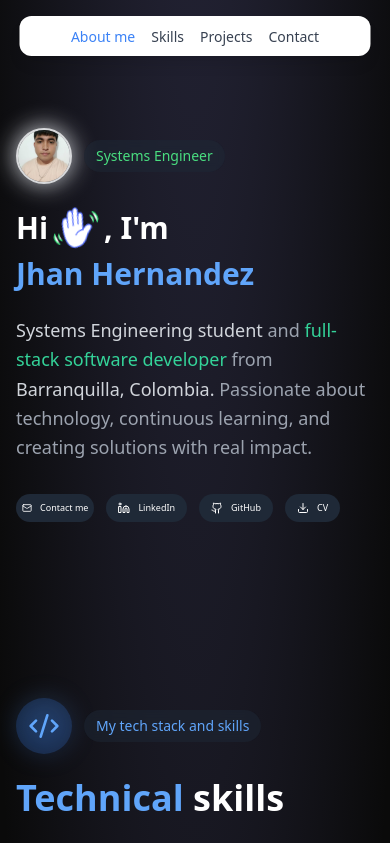
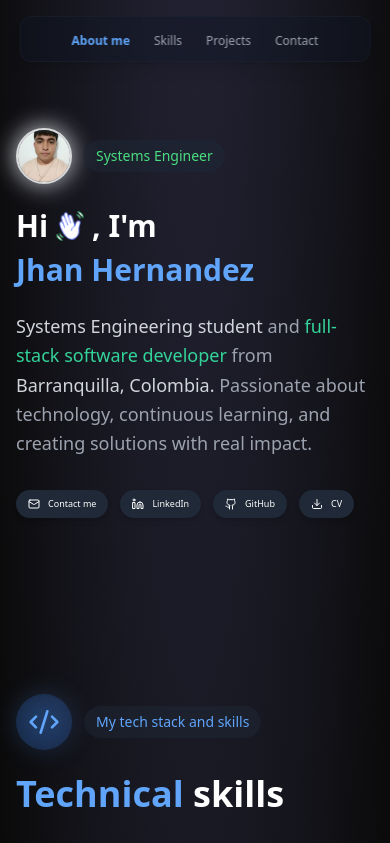
Before and after one commit to jhanhrndz/jhandev-portfolio, a React (Vite) app: page / in a window 390 px wide. Shown: the top 843 px of the page. Built offline with nearby package versions, Linux system fonts and the light colour scheme.

Commit message:
changes refactor changes

```diff
--- a/src/components/NavBar.jsx
+++ b/src/components/NavBar.jsx
@@ -27,21 +27,23 @@ const Navbar = () => {
 
   return (
     <nav
-      className={`fixed top-4 left-1/2 transform -translate-x-1/2 w-[90%] md:w-[40%] lg:w-[35%] px-4 py-2 rounded-xl transition-all duration-300 z-50 ${
-        scrolling ? "bg-white/70 backdrop-blur-md" : "bg-white shadow-lg"
+      className={`fixed top-4 left-1/2 transform -translate-x-1/2 w-[90%] md:w-[45%] lg:w-[35%] px-4 py-2.5 rounded-xl transition-all duration-300 z-50 border ${
+        scrolling
+          ? "bg-gray-950/80 border-gray-800/80 backdrop-blur-md shadow-2xl"
+          : "bg-gray-900/40 border-gray-800/40 backdrop-blur-sm shadow-lg"
       }`}
     >
-      <ul className="flex justify-center space-x-4">
+      <ul className="flex justify-center space-x-6">
         {["About me", "Skills", "Projects", "Contact"].map((section) => {
           const sectionId = section.toLowerCase().replace(" ", "-");
           return (
             <li key={section}>
               <a
                 href={`#${sectionId}`}
-                className={`text-sm font-medium transition-colors ${
+                className={`text-xs sm:text-sm font-medium transition-colors duration-200 ${
                   activeSection === sectionId
-                    ? "text-blue-500"
-                    : "text-gray-700 hover:text-blue-500"
+                    ? "text-blue-400 font-semibold"
+                    : "text-gray-400 hover:text-white"
                 }`}
               >
                 {section}
--- a/src/components/ProjectPlatformButtons.jsx
+++ b/src/components/ProjectPlatformButtons.jsx
@@ -83,7 +83,7 @@ const ProjectPlatformButtons = ({ platforms }) => (
 ProjectPlatformButtons.propTypes = {
     platforms: PropTypes.arrayOf(
         PropTypes.shape({
-            type: PropTypes.oneOf(['github', 'kaggle', 'demo', 'live']).isRequired,
+            type: PropTypes.oneOf(['github', 'kaggle', 'demo', 'live', 'colab']).isRequired,
             url: PropTypes.string.isRequired,
         })
     ).isRequired,
--- a/src/components/ProjectsCard.jsx
+++ b/src/components/ProjectsCard.jsx
@@ -72,7 +72,7 @@ ProjectCard.propTypes = {
         tags: PropTypes.arrayOf(PropTypes.string).isRequired,
         platforms: PropTypes.arrayOf(
             PropTypes.shape({
-                type: PropTypes.oneOf(['github', 'kaggle', 'demo', 'live']).isRequired,
+                type: PropTypes.oneOf(['github', 'kaggle', 'demo', 'live', 'colab']).isRequired,
                 url: PropTypes.string.isRequired,
             })
         ).isRequired,
--- /dev/null
+++ b/src/components/SocialLink.jsx
@@ -0,0 +1,48 @@
+import PropTypes from 'prop-types';
+
+const SocialLink = ({ href, icon: Icon, children, variant = 'pill', className = '', ...props }) => {
+  const isExternal = href.startsWith('http') || href.startsWith('www');
+  const target = isExternal ? '_blank' : undefined;
+  const rel = isExternal ? 'noopener noreferrer' : undefined;
+
+  let baseStyles = '';
+  if (variant === 'pill') {
+    baseStyles = 'flex items-center gap-2 px-4 py-2 bg-gray-800 hover:bg-gray-700 text-white rounded-full transition-all duration-300 text-sm max-sm:px-3 max-sm:py-1 max-sm:text-[9px] hover:scale-105 shadow-md hover:shadow-lg';
+  } else if (variant === 'circle') {
+    baseStyles = 'p-2.5 bg-gray-700/50 hover:bg-gray-600/50 rounded-full text-gray-300 hover:text-white transition-all duration-300 transform hover:scale-110 flex items-center justify-center';
+  } else if (variant === 'purple-btn') {
+    baseStyles = 'flex-1 px-4 py-2 bg-purple-600 hover:bg-purple-700 rounded-lg text-white text-xs font-medium flex items-center justify-center gap-2 transition-all duration-300 hover:scale-[1.02] active:scale-[0.98] shadow-md hover:shadow-lg';
+  } else if (variant === 'green-btn') {
+    baseStyles = 'w-full px-4 py-2 bg-green-600/30 hover:bg-green-600/50 text-green-200 rounded-lg text-sm font-medium flex items-center justify-center gap-2 transition-all duration-300 hover:scale-[1.02] active:scale-[0.98] shadow-md';
+  }
+
+  // Adjust icon size dynamically based on variant
+  const iconSizeClass = variant === 'pill'
+    ? 'w-4 h-4 max-sm:w-3 max-sm:h-3'
+    : variant === 'circle'
+      ? 'w-5 h-5'
+      : 'w-4 h-4';
+
+  return (
+    <a
+      href={href}
+      target={target}
+      rel={rel}
+      className={`${baseStyles} ${className}`}
+      {...props}
+    >
+      {Icon && <Icon className={iconSizeClass} />}
+      {children}
+    </a>
+  );
+};
+
+SocialLink.propTypes = {
+  href: PropTypes.string.isRequired,
+  icon: PropTypes.elementType,
+  children: PropTypes.node,
+  variant: PropTypes.oneOf(['pill', 'circle', 'purple-btn', 'green-btn']),
+  className: PropTypes.string,
+};
+
+export default SocialLink;
--- /dev/null
+++ b/src/data/PersonalInfoData.js
@@ -0,0 +1,20 @@
+export const personalInfo = {
+  name: "Jhan Carlos Hernández",
+  shortName: "Jhan Hernandez",
+  title: "Systems Engineer",
+  studyStatus: "Systems Engineering student",
+  devStatus: "full-stack software developer",
+  location: "Barranquilla, Colombia.",
+  tagline: "Passionate about technology, continuous learning, and creating solutions with real impact.",
+  cvUrl: "/CV - Jhan Hernández.pdf",
+  emails: {
+    about: "jhancarlosh134@email.com",
+    contact: "jhandev1022@gmail.com"
+  },
+  socials: {
+    github: "https://github.com/jhanhrndz",
+    linkedin: "https://www.linkedin.com/in/jhan-carlos-hern%C3%A1ndez-051aa3301",
+    whatsapp: "+57 300 7011750",
+    kaggle: "https://www.kaggle.com/jhanhernndez"
+  }
+};
--- a/src/data/ProjectsData.js
+++ b/src/data/ProjectsData.js
@@ -10,7 +10,7 @@ export const projects = [
     title: "BuildSafe",
     description: "Smart Safety Management and Monitoring for Personal Protective Equipment (PPE) Compliance on Construction Sites",
     image: epp,
-    tags: ["Data Analysis", "Python", "MySQL", "React", "Nodejs", "Computer Vision", "Claudinary", "TypeScript", "Yolo11", "Cloud Storage"],
+    tags: ["Data Analysis", "Python", "MySQL", "React", "Nodejs", "Computer Vision", "Cloudinary", "TypeScript", "Yolo11", "Cloud Storage"],
     platforms: [
       { type: "github", url: "https://github.com/jhanhrndz/buildsafe-frontend" },
       { type: "live", url: "https://www.youtube.com/watch?v=4gsLCIfnlEg" }
@@ -20,7 +20,7 @@ export const projects = [
     title: "Heart Disease Detection",
     description: "This project compares ML models (SVM, decision tree, logistic regression) using clinical data to predict heart disease.",
     image: HeartDisease,
-    tags: ["Data Analysis", "Python", "Data Visualization", "Analysis", "Marchine Learning", "IA"],
+    tags: ["Data Analysis", "Python", "Data Visualization", "Analysis", "Machine Learning", "AI"],
     platforms: [
       { type: "colab", url: "https://colab.research.google.com/drive/10fhckVmHBS6LtYug8ziTmXPmuUJ-_Lgw?usp=sharing" },
     ],
@@ -29,7 +29,7 @@ export const projects = [
     title: "Sleep Health and Lifestyle Disorder Prediction",
     description: "This project uses clinical and lifestyle data to train machine learning models (logistic regression and MLP) to classify sleep disorders such as insomnia and sleep apnea.",
     image: sleepDisorders,
-    tags: ["Data Analysis", "Python", "Data Visualization", "Analysis", "Marchine Learning"],
+    tags: ["Data Analysis", "Python", "Data Visualization", "Analysis", "Machine Learning"],
     platforms: [
       { type: "colab", url: "https://colab.research.google.com/drive/1zGdksR7Xc8JzS-JN9kYZakviKL1J5k3N?usp=sharing" },
     ],
@@ -38,7 +38,7 @@ export const projects = [
     title: "Traffic Fines Analysis in Barranquilla.",
     description: "Analysis of traffic fines in Barranquilla, uncovering trends and violations.",
     image: comparendo,
-    tags: ["Data Analysis", "Python", "MySQL", "Analysis", "Data Visualization", "Marchine Learning"],
+    tags: ["Data Analysis", "Python", "MySQL", "Analysis", "Data Visualization", "Machine Learning"],
     platforms: [
       { type: "kaggle", url: "https://www.kaggle.com/code/samuelpeaortega/comparendos-en-barranquilla-colombia" }
     ],
@@ -47,7 +47,7 @@ export const projects = [
     title: "TiendaYa: eCommerce in Barranquilla.",
     description: "E-commerce platform for Barranquilla shopkeepers to easily go digital.",
     image: ecommerce,
-    tags: ["React", "Web Development", "MySQL", "Nodejs", "Claudinary", "eCommerce", "JavaScript", "Clever Cloud", "Cloud Storage"],
+    tags: ["React", "Web Development", "MySQL", "Nodejs", "Cloudinary", "eCommerce", "JavaScript", "Clever Cloud", "Cloud Storage"],
     platforms: [
       { type: "github", url: "https://github.com/jhanhrndz/tiendaYa-project" },
       { type: "live", url: "https://www.youtube.com/watch?v=r4Y944mHQAA" }
--- a/src/sections/About.jsx
+++ b/src/sections/About.jsx
@@ -1,5 +1,7 @@
 import profileImage from "../assets/foto.jpeg";
 import { HeyIcon, Mail, Linkedin, Github, Download } from '../components/PlatformIcons';
+import { personalInfo } from '../data/PersonalInfoData';
+import SocialLink from '../components/SocialLink';
 
 const About = () => {
     return (
@@ -12,13 +14,12 @@ const About = () => {
                             <img
                                 src={profileImage}
                                 alt="Foto de perfil"
-                                className="w-14 h-14 rounded-full object-cover relative border-2 border-gray-100/80"
-                                style={{
-                                    boxShadow: '0 0 20px rgba(0,0,0,0.1)'
-                                }}
+                                className="w-14 h-14 rounded-full object-cover relative border-2 border-gray-100/80 shadow-[0_0_20px_rgba(0,0,0,0.1)]"
                             />
                         </div>
-                        <span className="px-3 py-1.5 bg-gray-800/50 backdrop-blur-sm text-green-400 rounded-full text-sm font-medium"> Systems Engineer </span>
+                        <span className="px-3 py-1.5 bg-gray-800/50 backdrop-blur-sm text-green-400 rounded-full text-sm font-medium">
+                            {personalInfo.title}
+                        </span>
                     </div>
 
                     <div className="text-left">
@@ -26,55 +27,33 @@ const About = () => {
                             <div className="flex flex-wrap md:flex-nowrap items-center gap-2">
                                 Hi <HeyIcon className="w-7 h-7 sm:w-8 sm:h-8 md:w-10 md:h-10 inline-block" />
                                 <span className='pr-2'>, I&#39;m</span>
-                                <span className="text-blue-400">Jhan Hernandez</span>
+                                <span className="text-blue-400">{personalInfo.shortName}</span>
                             </div>
                         </h1>
                     </div>
 
                     <div className="max-w-2xl">
                         <p className="text-lg text-gray-400 leading-relaxed text-left">
-                            <span className="text-gray-300">Systems Engineering student</span>{' and '}
-                            <span className="text-emerald-400">full-stack software developer</span>{' '}
-                            from <span className="text-gray-300">Barranquilla, Colombia.</span>{' '}
-                            Passionate about technology, continuous learning, and creating solutions with real impact.
+                            <span className="text-gray-300">{personalInfo.studyStatus}</span>{' and '}
+                            <span className="text-emerald-400">{personalInfo.devStatus}</span>{' '}
+                            from <span className="text-gray-300">{personalInfo.location}</span>{' '}
+                            {personalInfo.tagline}
                         </p>
                     </div>
 
-                    <div className="flex gap-3 mt-2">
-                        <a
-                            href="mailto:jhancarlosh134@email.com"
-                            className="flex items-center gap-2 px-4 py-2 max-sm:px-1.5 max-sm:py-0.5 bg-gray-800 hover:bg-gray-700 text-white rounded-full transition-colors text-sm max-sm:text-[9px]"
-                        >
-                            <Mail className="w-4 h-4 max-sm:w-2.5 max-sm:h-2.5" />
+                    <div className="flex flex-wrap gap-3 mt-2">
+                        <SocialLink href={`mailto:${personalInfo.emails.about}`} icon={Mail}>
                             Contact me
-                        </a>
-                        <a
-                            href="https://www.linkedin.com/in/jhan-carlos-hernández-051aa3301"
-                            target="_blank"
-                            rel="noopener noreferrer"
-                            className="flex items-center gap-2 px-4 py-2 max-sm:px-3 max-sm:py-1 bg-gray-800 hover:bg-gray-700 text-white rounded-full transition-colors text-sm max-sm:text-[9px]"
-                        >
-                            <Linkedin className="w-4 h-4 max-sm:w-3 max-sm:h-3" />
+                        </SocialLink>
+                        <SocialLink href={personalInfo.socials.linkedin} icon={Linkedin}>
                             LinkedIn
-                        </a>
-                        <a
-                            href="https://github.com/jhanhrndz"
-                            target="_blank"
-                            rel="noopener noreferrer"
-                            className="flex items-center gap-2 px-4 py-2 max-sm:px-3 max-sm:py-1 bg-gray-800 hover:bg-gray-700 text-white rounded-full transition-colors text-sm max-sm:text-[9px]"
-                        >
-                            <Github className="w-4 h-4 max-sm:w-3 max-sm:h-3" />
+                        </SocialLink>
+                        <SocialLink href={personalInfo.socials.github} icon={Github}>
                             GitHub
-                        </a>
-                        <a
-                            href="/CV - Jhan Hernández.pdf"
-                            target="_blank"
-                            rel="noopener noreferrer"
-                            className="flex items-center gap-2 px-4 py-2 max-sm:px-3 max-sm:py-1 bg-gray-800 hover:bg-gray-700 text-white rounded-full transition-colors text-sm max-sm:text-[9px]"
-                        >
-                            <Download className="w-4 h-4 max-sm:w-3 max-sm:h-3" />
+                        </SocialLink>
+                        <SocialLink href={personalInfo.cvUrl} icon={Download}>
                             CV
-                        </a>
+                        </SocialLink>
                     </div>
 
                 </div>
--- a/src/sections/Contact.jsx
+++ b/src/sections/Contact.jsx
@@ -1,17 +1,14 @@
 import { useState } from 'react';
 import kaggleIcon from "../assets/icons/kaggleIcon-gray.svg";
 import { Mail, MapPin, Copy, CheckCircle, Send, MessageCircleMore, Github, Linkedin } from '../components/PlatformIcons';
+import { personalInfo } from '../data/PersonalInfoData';
+import SocialLink from '../components/SocialLink';
 
 const Contact = () => {
-    const contactInfo = {
-        email: "jhandev1022@gmail.com",
-        whatsapp: "+57 300 7011750"
-    };
-
     const [copied, setCopied] = useState(false);
 
     const handleCopyEmail = () => {
-        navigator.clipboard.writeText(contactInfo.email);
+        navigator.clipboard.writeText(personalInfo.emails.contact);
         setCopied(true);
         setTimeout(() => setCopied(false), 5000);
     };
@@ -37,10 +34,13 @@ const Contact = () => {
                         </h2>
                     </div>
                     <div className="max-w-2xl">
-                        <p className="text-base md:text-lg text-gray-400 leading-relaxed text-left"> Feel free to reach out to me if you&#39;re looking for a developer, have any questions, or just want to connect. </p>
+                        <p className="text-base md:text-lg text-gray-400 leading-relaxed text-left">
+                            Feel free to reach out to me if you&#39;re looking for a developer, have any questions, or just want to connect.
+                        </p>
                     </div>
 
                     <div className="w-full grid grid-cols-1 md:grid-cols-2 gap-6 mt-2">
+                        {/* Email Card */}
                         <div className="p-6 bg-gray-800/30 rounded-xl hover:bg-gray-700/30 transition-all duration-300">
                             <div className="flex items-start gap-4">
                                 <div className="p-3 bg-purple-500/20 rounded-lg text-purple-400">
@@ -48,19 +48,15 @@ const Contact = () => {
                                 </div>
                                 <div className="flex-1">
                                     <h4 className="text-lg font-medium text-white mb-1">Email</h4>
-                                    <p className="text-gray-300">{contactInfo.email}</p>
+                                    <p className="text-gray-300 text-sm break-all">{personalInfo.emails.contact}</p>
                                     <div className="flex gap-3 mt-4">
-                                        <a
-                                            href={`mailto:${contactInfo.email}`}
-                                            className="flex-1 px-2 py-2 bg-purple-600 hover:bg-purple-700 rounded-lg text-white text-xs font-medium flex items-center justify-center gap-2"
-                                        >
-                                            <Send className="w-4 h-4" />
+                                        <SocialLink href={`mailto:${personalInfo.emails.contact}`} icon={Send} variant="purple-btn">
                                             Send mail
-                                        </a>
+                                        </SocialLink>
                                         <div className="group relative flex-1">
                                             <button
                                                 onClick={handleCopyEmail}
-                                                className="w-full px-4 py-2 bg-gray-700 hover:bg-gray-600 rounded-lg text-white text-sm font-medium flex items-center justify-center gap-2"
+                                                className="w-full px-4 py-2 bg-gray-700 hover:bg-gray-600 rounded-lg text-white text-sm font-medium flex items-center justify-center gap-2 transition-all duration-300 hover:scale-[1.02] active:scale-[0.98] shadow-md"
                                             >
                                                 {copied ? (
                                                     <>
@@ -83,6 +79,7 @@ const Contact = () => {
                             </div>
                         </div>
 
+                        {/* WhatsApp Card */}
                         <div className="p-6 bg-gray-800/30 rounded-xl hover:bg-gray-700/30 transition-all duration-300">
                             <div className="flex items-start gap-4">
                                 <div className="p-3 bg-green-500/20 rounded-lg text-green-400">
@@ -90,23 +87,22 @@ const Contact = () => {
                                 </div>
                                 <div className="flex-1">
                                     <h4 className="text-lg font-medium text-white mb-1">WhatsApp</h4>
-                                    <p className="text-gray-300">{contactInfo.whatsapp}</p>
+                                    <p className="text-gray-300 text-sm">{personalInfo.socials.whatsapp}</p>
                                     <div className="flex gap-3 mt-4">
-                                        <a
-                                            href={`https://wa.me/${contactInfo.whatsapp.replace(/\D/g, '')}`}
-                                            target="_blank"
-                                            rel="noopener noreferrer"
-                                            className="w-full px-4 py-2 bg-green-600/30 hover:bg-green-600/50 text-green-200 rounded-lg text-sm font-medium flex items-center justify-center gap-2"
+                                        <SocialLink
+                                            href={`https://wa.me/${personalInfo.socials.whatsapp.replace(/\D/g, '')}`}
+                                            icon={MessageCircleMore}
+                                            variant="green-btn"
                                         >
-                                            <MessageCircleMore className="w-4 h-4" />
                                             Chat with me
-                                        </a>
+                                        </SocialLink>
                                     </div>
                                 </div>
                             </div>
                         </div>
                     </div>
 
+                    {/* Location Card */}
                     <div className="w-full p-6 bg-gray-800/30 rounded-xl hover:bg-gray-700/30 transition-all duration-300">
                         <div className="flex items-start gap-4">
                             <div className="p-3 bg-emerald-500/20 rounded-lg text-emerald-400">
@@ -114,36 +110,23 @@ const Contact = () => {
                             </div>
                             <div>
                                 <h4 className="text-lg font-medium text-white mb-1">Location</h4>
-                                <p className="text-gray-300">Barranquilla, Colombia.</p>
+                                <p className="text-gray-300 text-sm">{personalInfo.location}</p>
                             </div>
                         </div>
                     </div>
 
+                    {/* Secondary Social Links Footer */}
                     <div className="w-full p-5 border border-gray-600/30 rounded-lg bg-gray-800/20">
                         <div className="flex flex-col sm:flex-row items-center justify-between gap-4">
                             <span className="text-gray-300 text-sm">You can also contact me at:</span>
                             <div className="flex items-center gap-4">
+                                <SocialLink href={personalInfo.socials.github} icon={Github} variant="circle" />
+                                <SocialLink href={personalInfo.socials.linkedin} icon={Linkedin} variant="circle" />
                                 <a
-                                    href="https://github.com/jhanhrndz"
+                                    href={personalInfo.socials.kaggle}
                                     target="_blank"
                                     rel="noopener noreferrer"
-                                    className="p-2 bg-gray-700/50 hover:bg-gray-600/50 rounded-full text-gray-300 hover:text-white transition-all duration-300 transform hover:scale-110"
-                                >
-                                    <Github className="w-5 h-5" />
-                                </a>
-                                <a
-                                    href="https://www.linkedin.com/in/jhan-carlos-hernández-051aa3301"
-                                    target="_blank"
-                                    rel="noopener noreferrer"
-                                    className="p-2 bg-gray-700/50 hover:bg-gray-600/50 rounded-full text-gray-300 hover:text-white transition-all duration-300 transform hover:scale-110"
-                                >
-                                    <Linkedin className="w-5 h-5" />
-                                </a>
-                                <a
-                                    href="https://www.kaggle.com/jhanhernndez"
-                                    target="_blank"
-                                    rel="noopener noreferrer"
-                                    className="p-2 bg-gray-700/50 hover:bg-gray-600/50 rounded-full text-gray-300 hover:text-white transition-all duration-300 transform hover:scale-110"
+                                    className="p-2.5 bg-gray-700/50 hover:bg-gray-600/50 rounded-full text-gray-300 hover:text-white transition-all duration-300 transform hover:scale-110 flex items-center justify-center"
                                 >
                                     <img src={kaggleIcon} alt="Kaggle Logo" className="size-5" />
                                 </a>
```
Also changed, not shown: src/App.jsx (+4 -4 lines), src/components/PlatformIcons.jsx (+6 -1 lines), 1 other file (tests, documents, lock files or other folders).
